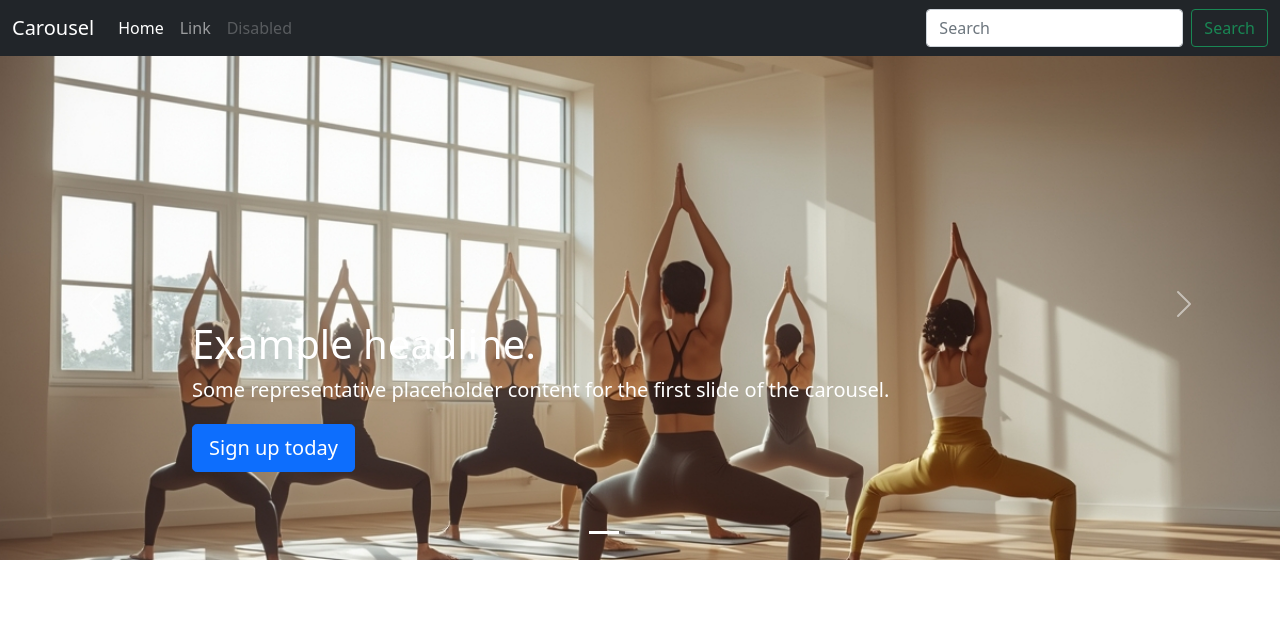
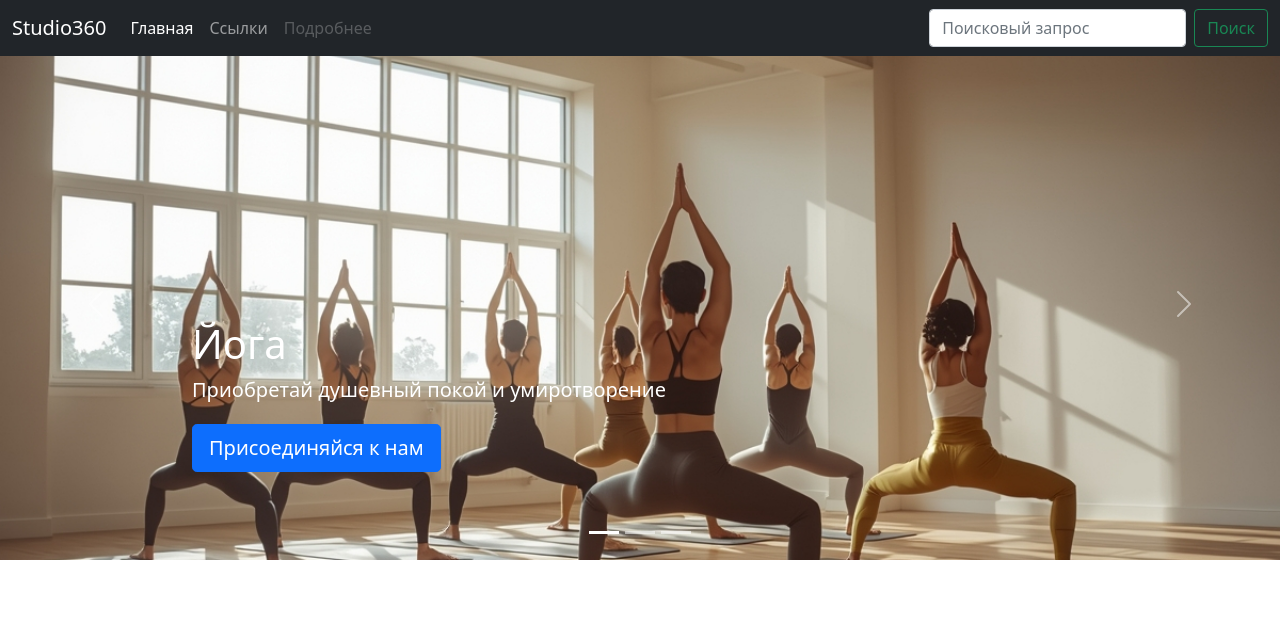
Before and after one commit to VAzamat/Management-System-Django6-Bootstrap5-PostgreSQL17, a Django app: page / in a window 1280 px wide. Shown: the top 620 px of the page. Run offline with Django 5.2, Linux system fonts and the light colour scheme; some libraries are stand-ins or nearby versions.

Commit message:
Modify the webpage representation

```diff
--- a/managementsystem/templates/managementsystem/carousel.html
+++ b/managementsystem/templates/managementsystem/carousel.html
@@ -61,25 +61,25 @@
 <header>
   <nav class="navbar navbar-expand-md navbar-dark fixed-top bg-dark">
     <div class="container-fluid">
-      <a class="navbar-brand" href="#">Carousel</a>
+      <a class="navbar-brand" href="#">Studio360</a>
       <button class="navbar-toggler" type="button" data-bs-toggle="collapse" data-bs-target="#navbarCollapse" aria-controls="navbarCollapse" aria-expanded="false" aria-label="Toggle navigation">
         <span class="navbar-toggler-icon"></span>
       </button>
       <div class="collapse navbar-collapse" id="navbarCollapse">
         <ul class="navbar-nav me-auto mb-2 mb-md-0">
           <li class="nav-item">
-            <a class="nav-link active" aria-current="page" href="#">Home</a>
+            <a class="nav-link active" aria-current="page" href="#">Главная</a>
           </li>
           <li class="nav-item">
-            <a class="nav-link" href="#">Link</a>
+            <a class="nav-link" href="#">Ссылки</a>
           </li>
           <li class="nav-item">
-            <a class="nav-link disabled" href="#" tabindex="-1" aria-disabled="true">Disabled</a>
+            <a class="nav-link disabled" href="#" tabindex="-1" aria-disabled="true">Подробнее</a>
           </li>
         </ul>
         <form class="d-flex">
-          <input class="form-control me-2" type="search" placeholder="Search" aria-label="Search">
-          <button class="btn btn-outline-success" type="submit">Search</button>
+          <input class="form-control me-2" type="search" placeholder="Поисковый запрос" aria-label="Search">
+          <button class="btn btn-outline-success" type="submit">Поиск</button>
         </form>
       </div>
     </div>
@@ -99,9 +99,9 @@
 
         <div class="container">
           <div class="carousel-caption text-start">
-            <h1>Example headline.</h1>
-            <p>Some representative placeholder content for the first slide of the carousel.</p>
-            <p><a class="btn btn-lg btn-primary" href="#">Sign up today</a></p>
+            <h1>Йога</h1>
+            <p>Приобретай душевный покой и умиротворение</p>
+            <p><a class="btn btn-lg btn-primary" href="#">Присоединяйся к нам</a></p>
           </div>
         </div>
       </div>
@@ -109,9 +109,9 @@
 
         <div class="container">
           <div class="carousel-caption">
-            <h1>Another example headline.</h1>
-            <p>Some representative placeholder content for the second slide of the carousel.</p>
-            <p><a class="btn btn-lg btn-primary" href="#">Learn more</a></p>
+            <h1>Интенсивные тренировки в группах</h1>
+            <p>Дай своему сердцу повод биться мощнее.</p>
+            <p><a class="btn btn-lg btn-primary" href="#">Узнай подробнее</a></p>
           </div>
         </div>
       </div>
@@ -119,9 +119,9 @@
 
         <div class="container">
           <div class="carousel-caption text-end">
-            <h1>One more for good measure.</h1>
-            <p>Some representative placeholder content for the third slide of this carousel.</p>
-            <p><a class="btn btn-lg btn-primary" href="#">Browse gallery</a></p>
+            <h1>Зал силовых упражнений</h1>
+            <p>Построй себя сам, закаляя характер и тело.</p>
+            <p><a class="btn btn-lg btn-primary" href="#">Фотогалерея</a></p>
           </div>
         </div>
       </div>
@@ -230,8 +230,8 @@
 
   <!-- FOOTER -->
   <footer class="container">
-    <p class="float-end"><a href="#">Back to top</a></p>
-    <p>&copy; 2017–2021 Company, Inc. &middot; <a href="#">Privacy</a> &middot; <a href="#">Terms</a></p>
+    <p class="float-end"><a href="#">Вверх</a></p>
+    <p>&copy; 2017–2026 Studio360, Inc. &middot; <a href="#">Обратная связь</a> &middot; <a href="#">Условия использования</a></p>
   </footer>
 </main>
 
```
